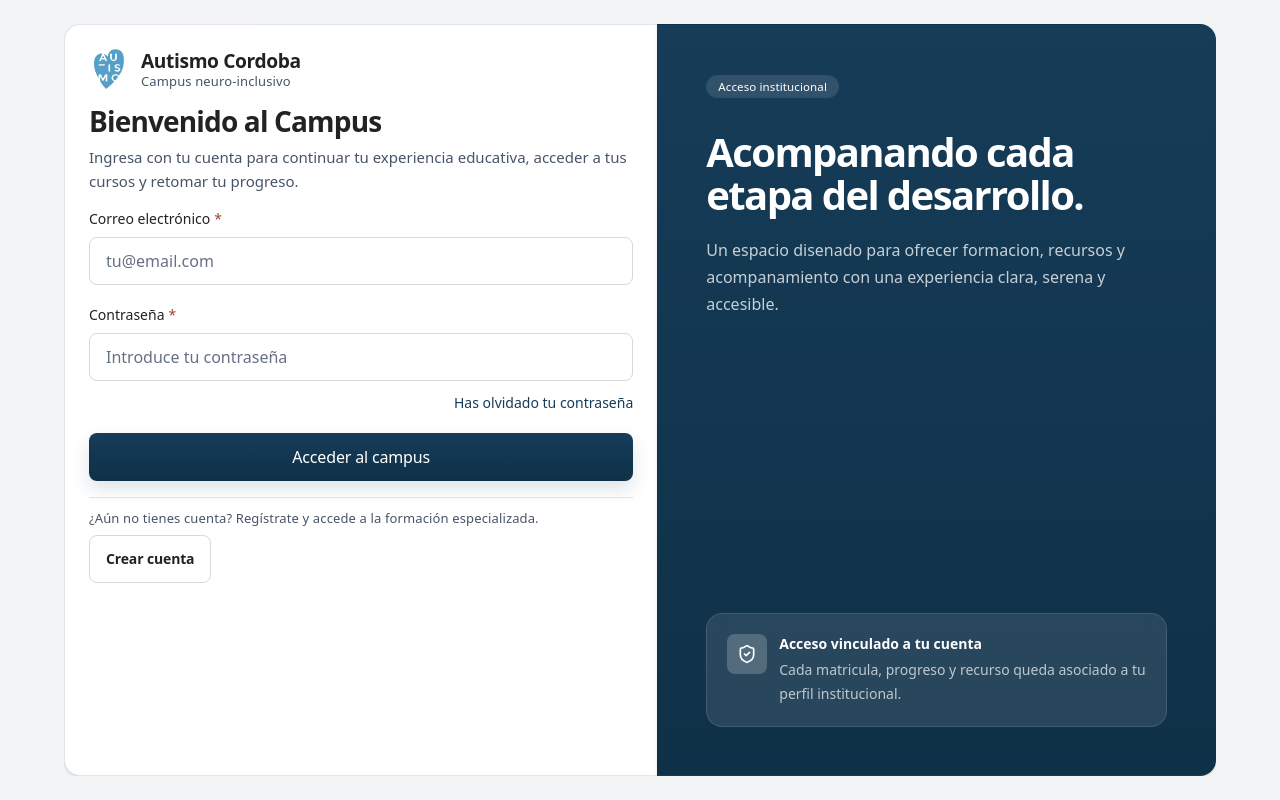
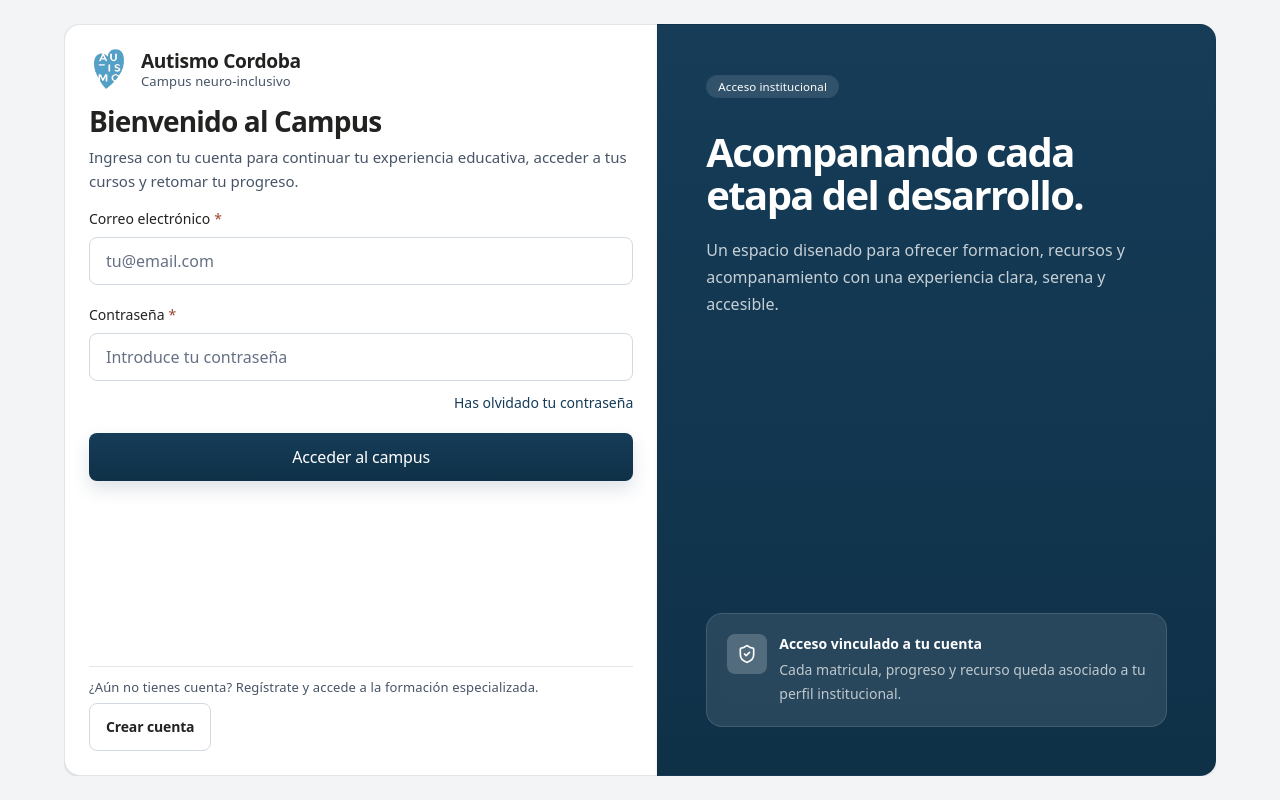
Before and after one commit to adrigm23/WebAutismo, a Next.js app: page /acceder in a window 1280 px wide. Built offline with nearby package versions, Linux system fonts and the light colour scheme; no server answers.

Commit message:
fix(auth): mt-auto on footer anchors it to bottom, no gap below Crear cuenta
Co-Authored-By: Claude Sonnet 4.6 <noreply@anthropic.com>

```diff
--- a/src/components/auth/auth-shells.tsx
+++ b/src/components/auth/auth-shells.tsx
@@ -129,7 +129,7 @@ export function AuthSplitShell({
             <div className="mt-4 max-w-xl">{leftContent}</div>
           </div>
 
-          <div className="mt-4 shrink-0 border-t border-[var(--color-border-subtle)] pt-3">
+          <div className="mt-auto shrink-0 border-t border-[var(--color-border-subtle)] pt-3">
             <p className="text-label-sm font-medium text-[var(--color-text-muted)]">
               {secondaryCtaHint}
             </p>
```
